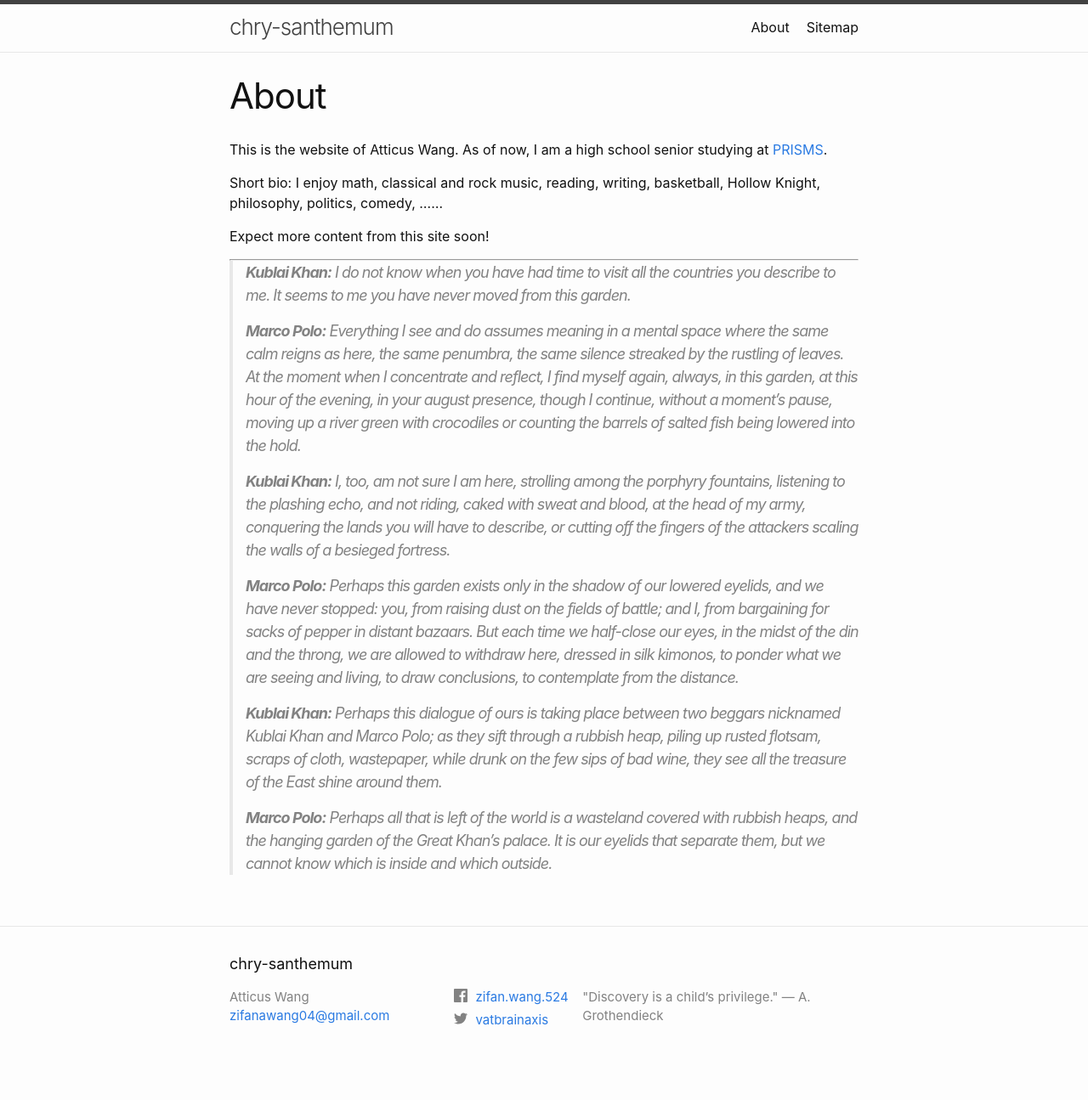
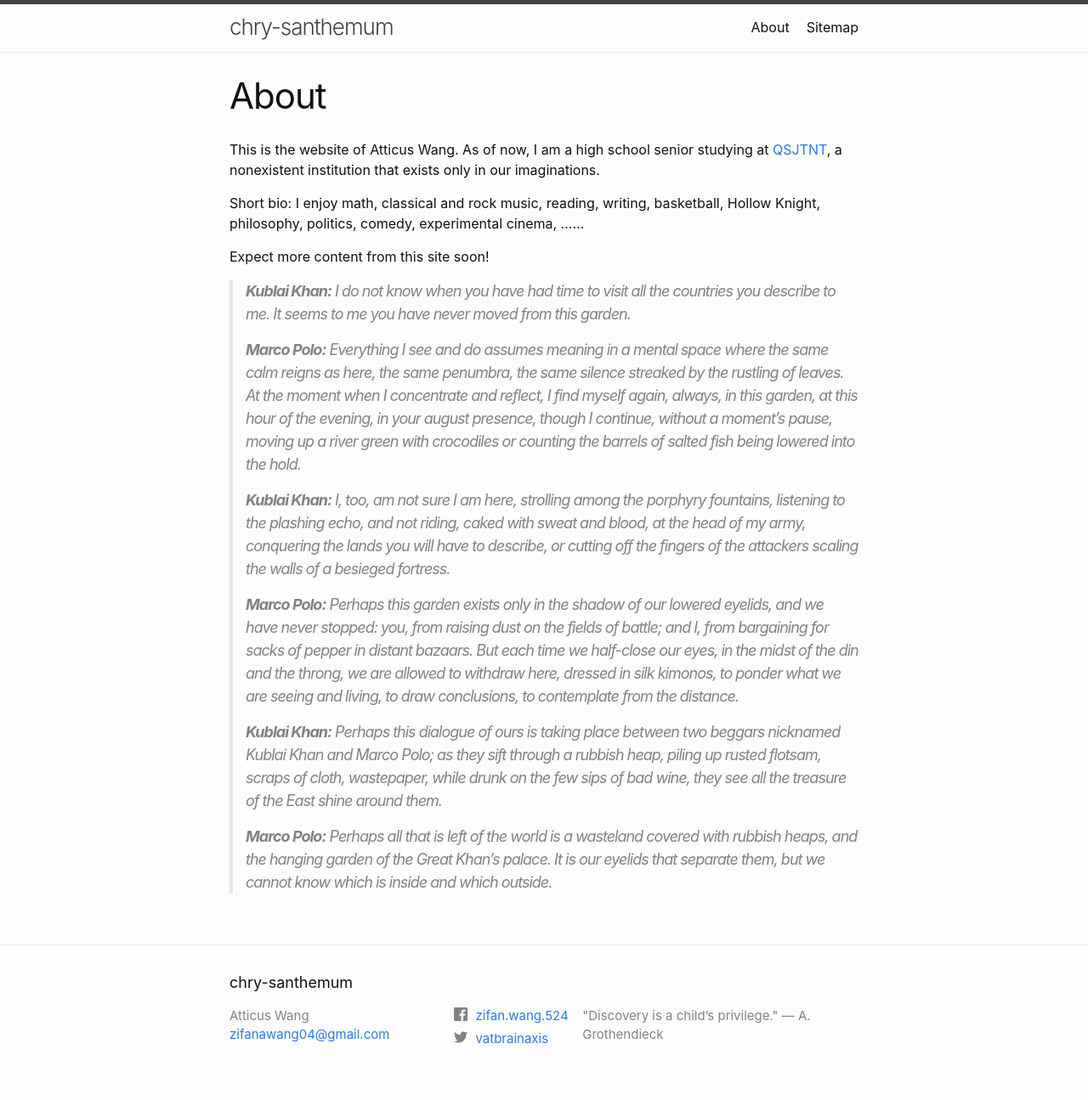
Before and after one commit to chry-santhemum/chry-santhemum.github.io, a Jekyll site: the page built from docs/about.markdown, in a window 1280 px wide. Shown: the whole page at 85% size. Built offline with Jekyll 4.4.1, drawn with Linux system fonts in a browser that asks for light colours; before the commit the page ends 1273 px from its top, so only the background shows below that.

Commit message:
Update about.markdown

```diff
--- a/docs/about.markdown
+++ b/docs/about.markdown
@@ -4,15 +4,11 @@ title: About
 permalink: /about/
 ---
 
-This is the website of Atticus Wang. As of now, I am a high school senior studying at [PRISMS](https://prismsus.org).
+This is the website of Atticus Wang. As of now, I am a high school senior studying at [QSJTNT](https://qsjtntvt.org), a nonexistent institution that exists only in our imaginations.
 
-Short bio: I enjoy math, classical and rock music, reading, writing, basketball, Hollow Knight, philosophy, politics, comedy, ......
+Short bio: I enjoy math, classical and rock music, reading, writing, basketball, Hollow Knight, philosophy, politics, comedy, experimental cinema, ......
 
 Expect more content from this site soon!
-
------
-
-
 
 > **Kublai Khan:** I do not know when you have had time to visit all the countries you describe to me. It seems to me you have never moved from this garden.
 >
```
